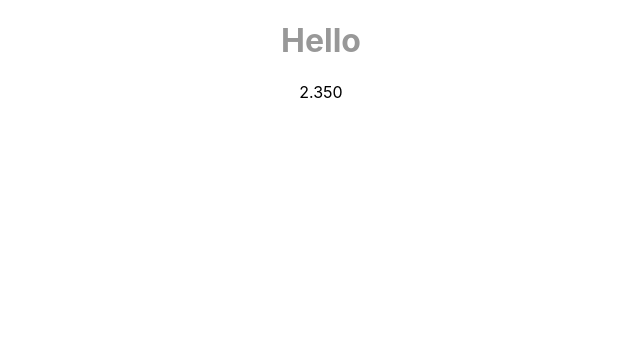
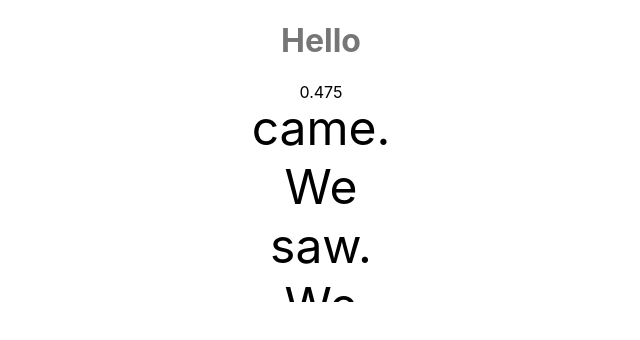
Before and after one commit to MegaVerkruzo/Animated-site, a React (Create React App) app: page / in a window 1280 px wide. Shown: the top 340 px of the page, without its empty margins (319-959 px from the left). Built offline with nearby package versions, Linux system fonts and the light colour scheme; the HTML template or start-up script is replaced by a standard one.

Commit message:
done Scroll

```diff
--- a/src/components/AnimatedBasics/AnimatedBasics.js
+++ b/src/components/AnimatedBasics/AnimatedBasics.js
@@ -2,12 +2,14 @@ import React, {useState} from 'react'
 import {useSpring, animated} from 'react-spring'
 import Hello from "./Hello/Hello";
 import Number from "./Number/Number";
+import Scroll from "./Scroll/Scroll";
 
 const AnimatedBasics = () => {
     return (
         <div>
             <Hello />
             <Number />
+            <Scroll />
         </div>
     )
 }
--- a/src/components/AnimatedBasics/Scroll/Scroll.js
+++ b/src/components/AnimatedBasics/Scroll/Scroll.js
@@ -0,0 +1,46 @@
+import React, {useState} from 'react'
+import {config, useSpring, animated} from "react-spring"
+
+
+const Scroll = () => {
+    const array = ['We', 'came.', 'We', 'saw.', 'We', 'kicked', 'this', 'ass.']
+
+    const [flip, setFlip] = useState(false)
+    const { scroll } = useSpring({
+        from: {scroll: 0},
+        to: {scroll: array.length * 50},
+        reset: true,
+        reverse: flip,
+        delay: 400,
+        config: {
+            duration: 2000
+        },
+        onRest: () => setFlip(!flip)
+    })
+
+    return (
+        <animated.div
+            style={
+                {
+                    position: 'relative',
+                    width: '300px',
+                    height: 200,
+                    overflow: 'auto',
+                    fontSize: '3em'
+                }
+            }
+            scrollTop={scroll}
+        >
+            {array.map((word, i) => (
+                <div
+                    key={`${word}_${i}`}
+                    style={{}}
+                >
+                    {word}
+                </div>
+            ))}
+        </animated.div>
+    )
+}
+
+export default Scroll
```
